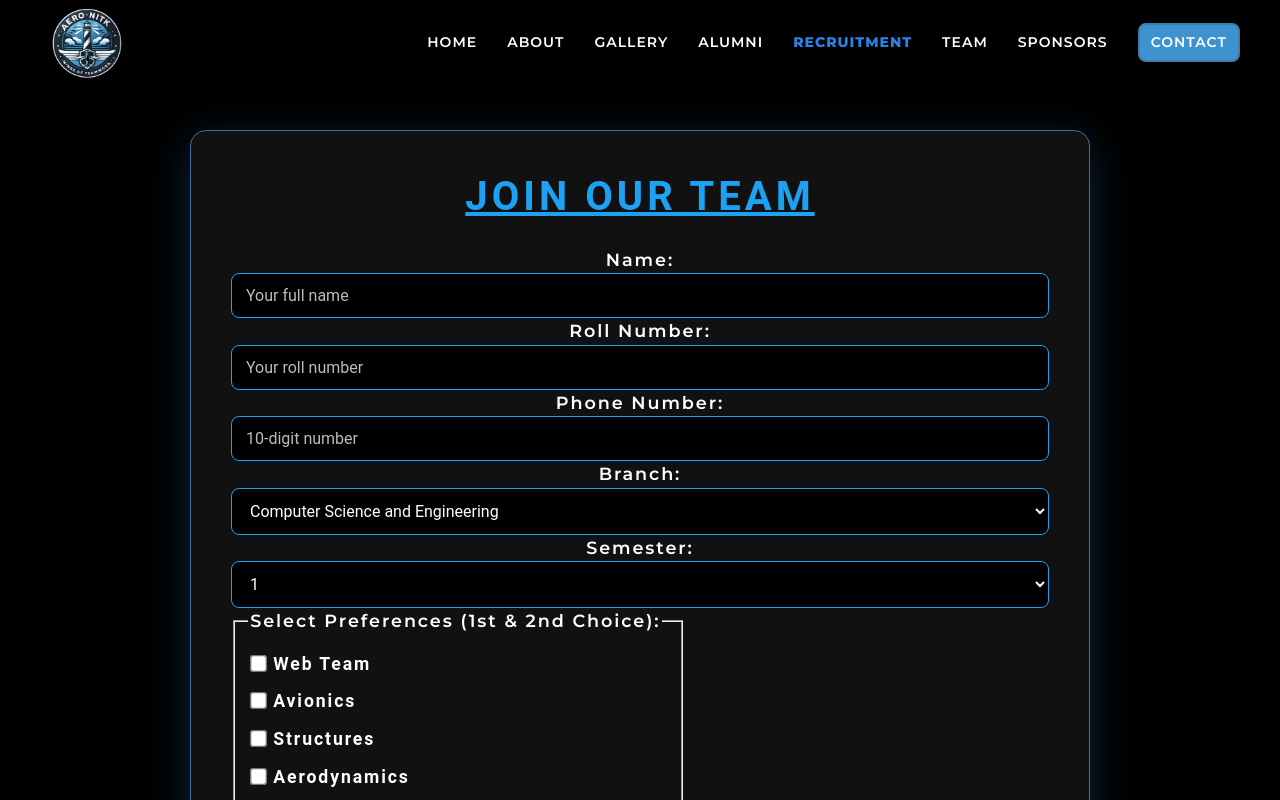
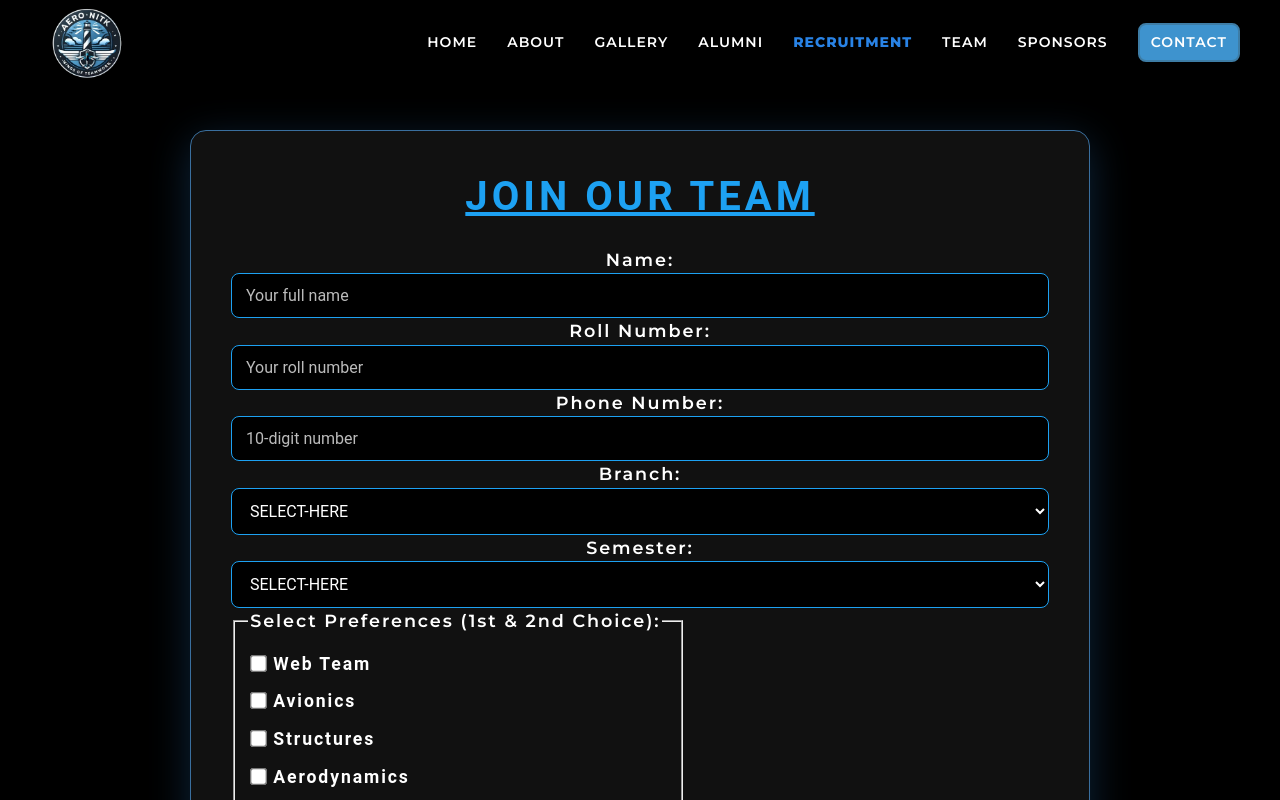
Before and after one commit to yoman12357/Aero_NITK, a React (Vite) app: page /recruitment in a window 1280 px wide. Shown: the top 800 px of the page. Built offline with nearby package versions, Linux system fonts and the light colour scheme.

Commit message:
Recruitment dropdowm updated

```diff
--- a/src/components/recruitment_page.jsx
+++ b/src/components/recruitment_page.jsx
@@ -5,9 +5,9 @@ import Footer from './footer.jsx';
 import { saveApplicant } from '../firebase.js';
 
 const teams = ["Web Team", "Avionics", "Structures", "Aerodynamics", "Marketing", "Media", "Flight Simulator"];
-const semesters = ["1", "2", "3", "4", "5", "6", "7", "8"];
+const semesters = ["SELECT-HERE","1", "2", "3", "4", "5", "6", "7", "8"];
 const branches = [
-  "Computer Science and Engineering", "Artificial Intelligence", "Information Technology",
+  "SELECT-HERE","Computer Science and Engineering", "Artificial Intelligence", "Information Technology",
   "Electronics and Communication Engineering", "Electrical and Electronics Engineering",
   "Computational and Data Science", "Mechanical Engineering", "Mathematical and Computational Sciences",
   "Civil Engineering", "Chemical Engineering", "Metallurgical and Materials Engineering", "Mining Engineering"
```
